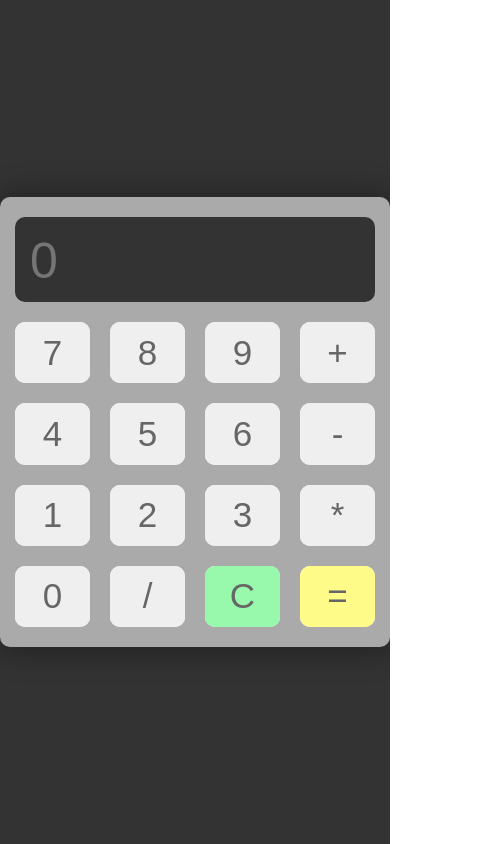
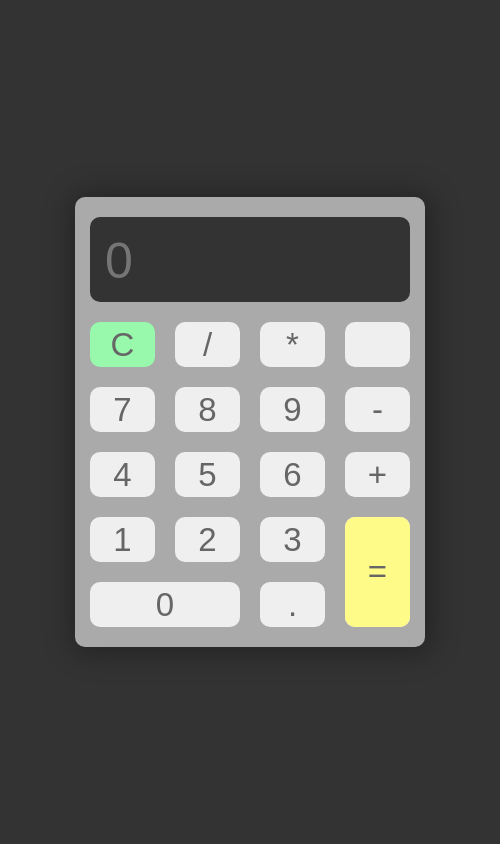
Before and after one commit to cristiancamiloweb/calculadora, a plain HTML site: page index.html in a window 390 px wide. Shown: the whole page, 500 px wide, since content can reach past the window. Drawn offline with Linux system fonts and the light colour scheme.

Commit message:
Add files via upload

```diff
--- a/index.html
+++ b/index.html
@@ -16,6 +16,18 @@
             <div class="screen">
                 <input type="text" placeholder="0" disabled id="screen-result">
             </div>
+            <div class="btn-cal btn-cal-radius btn-clean">
+                <input type="button" value="C" class="clean" onclick="clean(this)">
+            </div>
+            <div class="btn-cal btn-cal-radius">
+                <input type="button" value="/" onclick="getData(this)">
+            </div>
+            <div class="btn-cal btn-cal-radius">
+                <input type="button" value="*" onclick="getData(this)">
+            </div>
+            <div class="btn-cal btn-cal-radius">
+                <input type="button" value="">
+            </div>
             <div class="btn-cal btn-cal-radius">
                 <input type="button" value="7" onclick="getData(this)">
             </div>
@@ -26,7 +38,7 @@
                 <input type="button" value="9" onclick="getData(this)">
             </div>
             <div class="btn-cal btn-cal-radius">
-                <input type="button" value="+" onclick="getData(this)">
+                <input type="button" value="-" onclick="getData(this)">
             </div>
             <div class="btn-cal btn-cal-radius">
                 <input type="button" value="4" onclick="getData(this)">
@@ -38,7 +50,7 @@
                 <input type="button" value="6" onclick="getData(this)">
             </div>
             <div class="btn-cal btn-cal-radius">
-                <input type="button" value="-" onclick="getData(this)">
+                <input type="button" value="+" onclick="getData(this)">
             </div>
             <div class="btn-cal btn-cal-radius">
                 <input type="button" value="1" onclick="getData(this)">
@@ -49,20 +61,14 @@
             <div class="btn-cal btn-cal-radius">
                 <input type="button" value="3" onclick="getData(this)">
             </div>
-            <div class="btn-cal btn-cal-radius">
-                <input type="button" value="*" onclick="getData(this)">
+            <div class="btn-cal btn-cal-radius btn-equal">
+                <input type="button" value="=" class="equal" onclick="calculate(this)">
             </div>
-            <div class="btn-cal btn-cal-radius">
+            <div class="btn-cal btn-cal-radius btn-cero">
                 <input type="button" value="0" onclick="getData(this)">
             </div>
             <div class="btn-cal btn-cal-radius">
-                <input type="button" value="/" onclick="getData(this)">
-            </div>
-            <div class="btn-cal btn-cal-radius btn-clean">
-                <input type="button" value="C" class="clean" onclick="clean(this)">
-            </div>
-            <div class="btn-cal btn-cal-radius btn-equal">
-                <input type="button" value="=" class="equal" onclick="calculate(this)">
+                <input type="button" value="." onclick="getData(this)">
             </div>
         </div>
     </div>
--- a/style.css
+++ b/style.css
@@ -2,15 +2,6 @@
     margin: 0;
     padding: 0;
     box-sizing: border-box;
-}
-.content-body h1{
-    position: absolute;
-    top: 7px;
-    color: white;
-    font-family: 'Rajdhani', sans-serif;
-    font-size: 42px;
-    border-bottom: 2px solid white;
-    padding: 3.5px;
 }
 .content-body{
     background-color: #333;
@@ -48,8 +39,16 @@
     font-size: 50px;
     width: 100%;
 }
-.btn-cal{
+.btn-equal{
     background-color: white;
+    grid-column: 4 / 4;
+    grid-row: 5 / 7;
+}
+.btn-cero{
+    grid-column: 1 / 3;
+}
+.icono{
+    background-color: tomato !important;
 }
 .btn-cal-radius{
     border-radius: 10px;
@@ -61,7 +60,7 @@
     border-radius: 10px;
     outline: none;
     color: #666;
-    font-size: 35px;
+    font-size: 33px;
 }
 .btn-cal .equal{
     background-color: #fffb88;
@@ -84,3 +83,25 @@
     background-color: #fffb59;
     color: black;
 }
+@media (max-width: 500px) {
+    .content-body{
+        background-color: #333;
+        width: 500px !important;
+        height: 100vh;
+        display: flex;
+        justify-content: center;
+        align-items: center;
+    }
+    .content-calculator{
+        width: 350px;
+        height: 450px;
+        background-color: #aaaaaa;
+        border-radius: 10px;
+        box-shadow: 2px 1px 29px 6px rgba(0, 0, 0, 0.3);
+        padding: 20px 15px;
+        display: grid;
+        grid-template-columns: repeat(4, 1fr);
+        grid-template-rows: 85px;
+        grid-gap: 20px;
+    }
+}
```
Also changed, not shown: main.js (line endings or trailing spaces).
